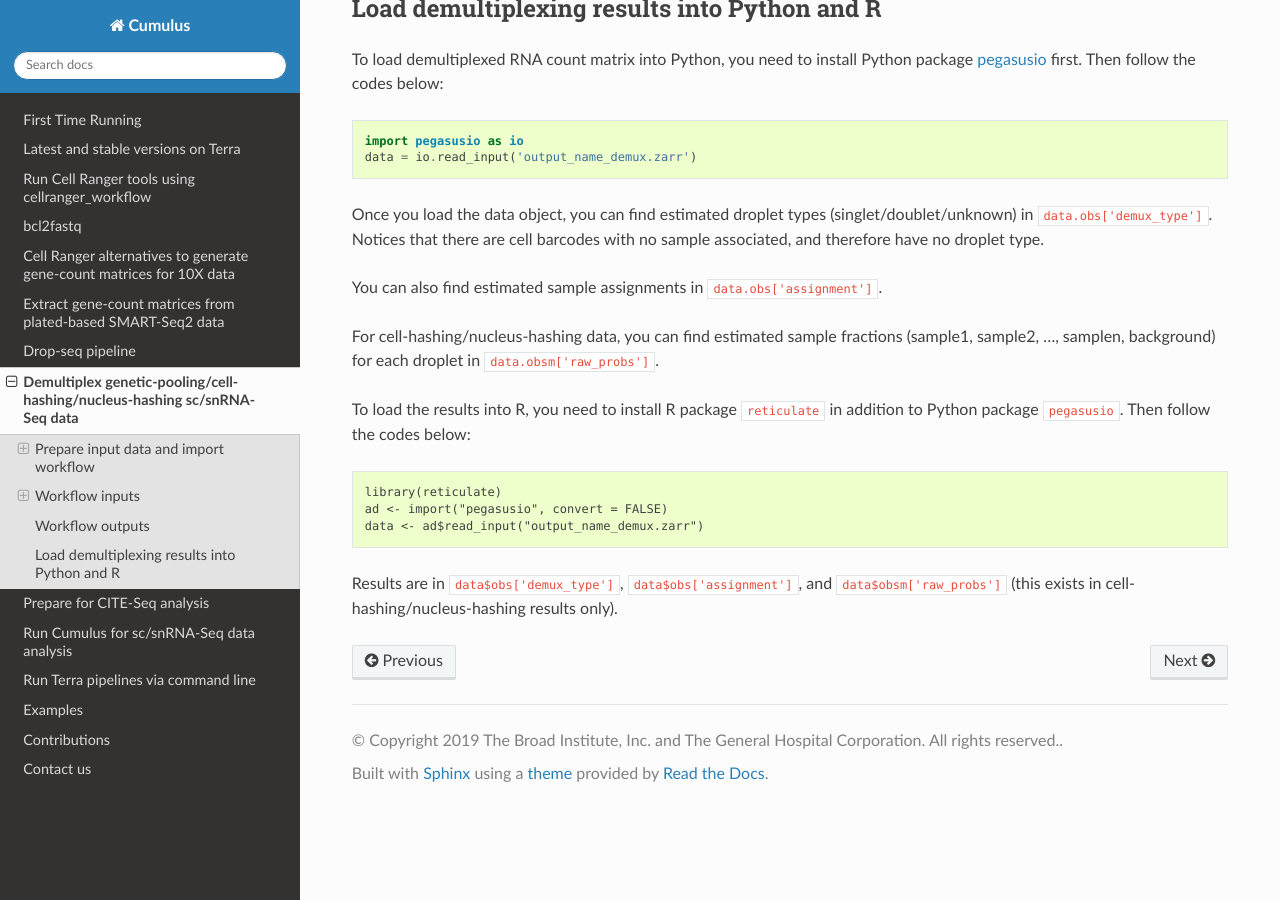
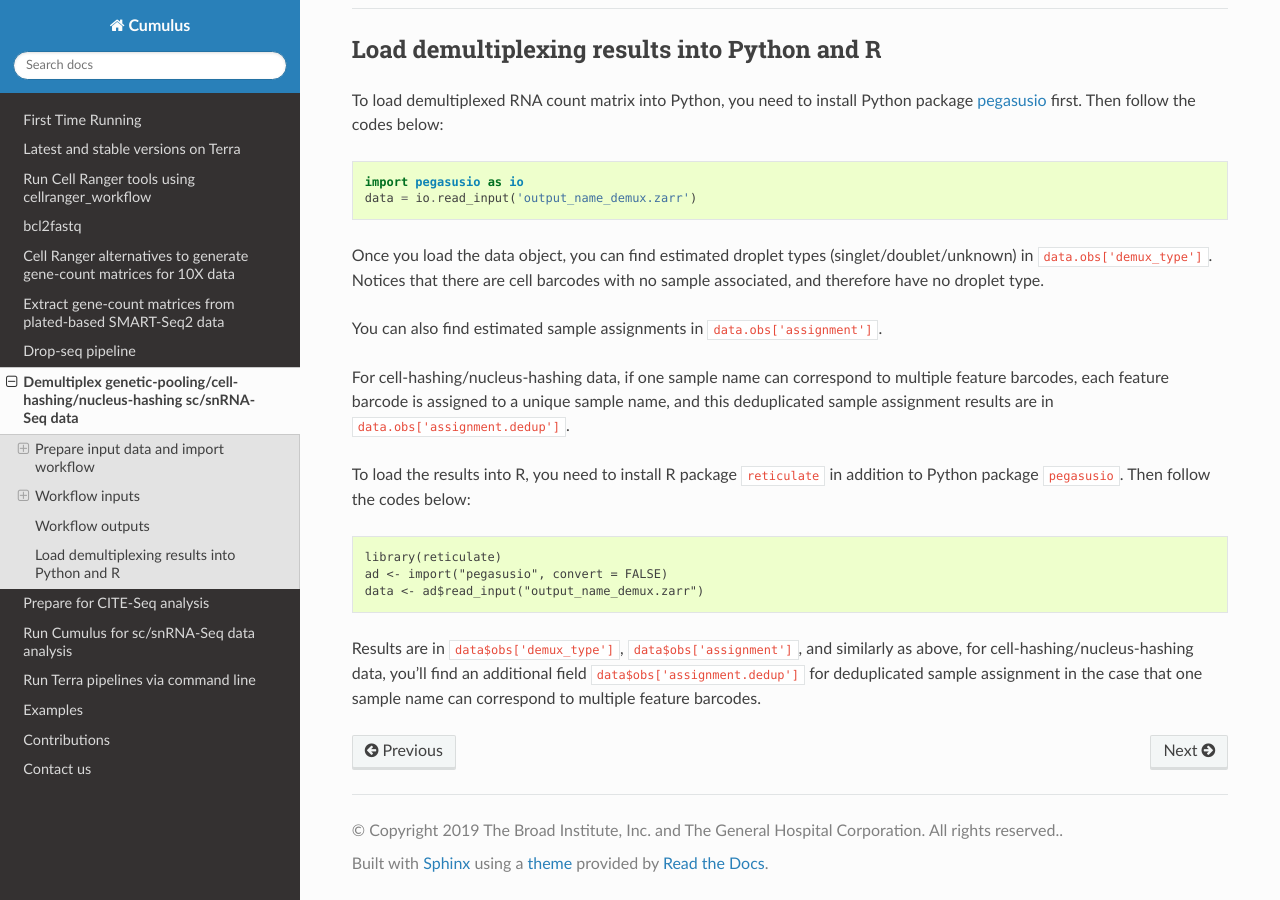
Before and after one commit to lilab-bcb/cumulus, a Sphinx documentation site: the page built from docs/demultiplexing.rst, in a window 1280 px wide and 900 px high, scrolled down 6704 px. Built offline with Sphinx 7.4.7 and the Read the Docs theme 2.0.0, drawn with Linux system fonts in a browser that asks for light colours; some of the changed text lies outside the part shown.

Commit message:
finish up docs

```diff
--- a/docs/demultiplexing.rst
+++ b/docs/demultiplexing.rst
@@ -204,7 +204,7 @@ souporcell inputs
 	* - souporcell_de_novo_mode
 	  - | souporcell parameter.
 	    | If ``true``, run souporcell in de novo mode without reference genotypes; and if a reference genotype vcf file is provided in the sample sheet, use it **only** for matching the cluster labels computed by souporcell.
-	    | If ``false``, run souporcell with ``--known_genotypes`` option enabled for the reference genotype vcf file specified in sample sheet, and use donor names in this vcf file for matching the resulting cluster names.
+	    | If ``false``, run souporcell with ``--known_genotypes`` option using the reference genotype vcf file specified in sample sheet, and *souporcell_rename_donors* is required in this case.
 	  - true
 	  - true
 	* - souporcell_num_clusters
@@ -274,7 +274,7 @@ See the table below for *demultiplexing* workflow outputs.
 	  - A list of Google Bucket URLs of the output folders. Each folder is associated with one RNA-hashtag pair in the given sample sheet.
 	* - output_zarr_files
 	  - Array[File]
-	  - A list of demultiplexed RNA count matrices in zarr format. Each zarr file is associated with one RNA-hashtag pair in the given sample sheet.
+	  - A list of demultiplexed RNA count matrices in zarr format. Each zarr file is associated with one RNA-hashtag pair in the given sample sheet. Please refere to section `load demultiplexing results into Python and R`_ for its structure.
 
 In the output subfolder of each cell-hashing/nuclei-hashing RNA-hashtag data pair, you can find the following files:
 
@@ -291,7 +291,7 @@ In the output subfolder of each cell-hashing/nuclei-hashing RNA-hashtag data pai
 	    | To load this file into Python, you need to first install `Pegasusio`_ on your local machine. Then use ``import pegasusio as io; data = io.read_input("output_name.out.demuxEM.zarr")`` in Python environment.
 	    | It contains 2 UnimodalData objects: one with key ``hashing`` is the hashtag count matrix, the other one with genome name key is the demultiplexed RNA count matrix.
 	    | To load the hashtag count matrix, type ``hash_data = data.get_data('hashing')``. The count matrix is ``hash_data.X``; cell barcode attributes are stored in ``hash_data.obs``; sample names are in ``hash_data.var_names``. Moreover, the estimated background probability regarding hashtags is in ``hash_data.uns['background_probs']``.
-	    | To load the RNA matrix, type ``rna_data = data.get_data('<genome>')``, where ``<genome>`` is the genome name of the data. It only contains cells which have estimated sample assignments. The count matrix is ``rna_data.X``. Cell barcode attributes are stored in ``rna_data.obs``: ``rna_data.obs['demux_type']`` stores the estimated droplet types (singlet/doublet/unknown) of cells; ``rna_data.obs['assignment']`` stores the estimated hashtag(s) that each cell belongs to.
+	    | To load the RNA matrix, type ``rna_data = data.get_data('<genome>')``, where ``<genome>`` is the genome name of the data. It only contains cells which have estimated sample assignments. The count matrix is ``rna_data.X``. Cell barcode attributes are stored in ``rna_data.obs``: ``rna_data.obs['demux_type']`` stores the estimated droplet types (singlet/doublet/unknown) of cells; ``rna_data.obs['assignment']`` stores the estimated hashtag(s) that each cell belongs to. Moreover, for cell-hashing/nucleus-hashing data, you can find estimated sample fractions (sample1, sample2, ..., samplen, background) for each droplet in ``rna_data.obsm['raw_probs']``.
 	* - output_name.ambient_hashtag.hist.png
 	  - Optional output. A histogram plot depicting hashtag distributions of empty droplets and non-empty droplets.
 	* - output_name.background_probabilities.bar.png
@@ -347,7 +347,7 @@ Once you load the data object, you can find estimated droplet types (singlet/dou
 
 You can also find estimated sample assignments in ``data.obs['assignment']``.
 
-For cell-hashing/nucleus-hashing data, you can find estimated sample fractions (sample1, sample2, ..., samplen, background) for each droplet in ``data.obsm['raw_probs']``.
+For cell-hashing/nucleus-hashing data, if one sample name can correspond to multiple feature barcodes, each feature barcode is assigned to a unique sample name, and this deduplicated sample assignment results are in ``data.obs['assignment.dedup']``.
 
 To load the results into R, you need to install R package ``reticulate`` in addition to Python package ``pegasusio``. Then follow the codes below::
 
@@ -355,7 +355,7 @@ To load the results into R, you need to install R package ``reticulate`` in addi
 	ad <- import("pegasusio", convert = FALSE)
 	data <- ad$read_input("output_name_demux.zarr")
 
-Results are in ``data$obs['demux_type']``, ``data$obs['assignment']``, and ``data$obsm['raw_probs']`` (this exists in cell-hashing/nucleus-hashing results only).
+Results are in ``data$obs['demux_type']``, ``data$obs['assignment']``, and similarly as above, for cell-hashing/nucleus-hashing data, you'll find an additional field ``data$obs['assignment.dedup']`` for deduplicated sample assignment in the case that one sample name can correspond to multiple feature barcodes.
 
 
 .. _cellranger_workflow tutorial: ./cellranger.html
```
